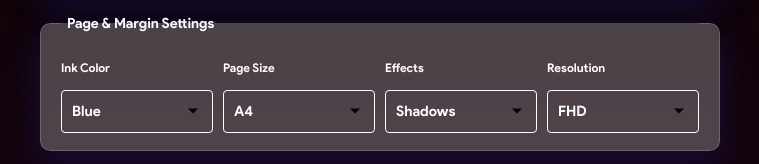
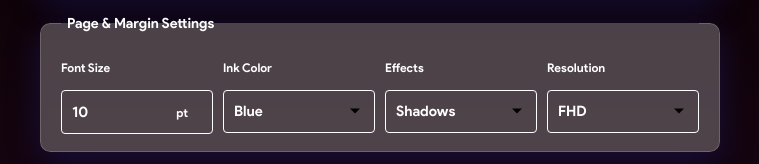
Before and after one commit to the-rebooted-coder/Take-Notes-Web, a website with bundled scripts: page docs/take-notes.html in a window 1280 px wide. Shown: the part 247-411 px from the top of the page, 460-1219 px from the left. Built offline with nearby package versions, Linux system fonts and the light colour scheme; no server answers; a script that the page names is missing; a web font is replaced by a local one.

Commit message:
Added Fontsize, Removed Page SIze

```diff
--- a/docs/css/index.css
+++ b/docs/css/index.css
@@ -22,7 +22,7 @@ body.dark {
   --font-color-primary: #fff;
   --elevation-background: #454545;
   --link-color: #09f;
-  --label-color: #aaa;
+  --label-color: #fff;
   --field-borders: white;
   --primary-button-bg: linear-gradient(to right, #695997, #654ea3);
   --primary-button-color: #fff;
@@ -496,6 +496,7 @@ input[type='file']::before {
 }
 .postfix-input label {
   display: block;
+  color: #fff;
   margin-bottom: 5px;
 }
 
--- a/docs/take-notes.html
+++ b/docs/take-notes.html
@@ -285,7 +285,7 @@
                 <legend>Page & Margin Settings</legend>
 
                 <div class="category-grid">
-                  <div class="postfix-input" data-postfix="pt" style="display: none;">
+                  <div class="postfix-input" data-postfix="pt">
                     <label for="font-size">Font Size</label>
                     <input
                       id="font-size"
@@ -293,7 +293,7 @@
                       step="0.5"
                       value="10"
                       type="number"
-                    />
+                      style="font-size: 15px; margin-top: 13px;"/>
                   </div>
                   <div>
                     <label class="block" for="ink-color">Ink Color</label>
@@ -303,12 +303,12 @@
                       <option value="#ba3807">Red</option>
                     </select>
                   </div>
-                  <div>
+                  <!-- <div>
                     <label class="block" for="page-size">Page Size</label>
                     <select id="page-size">
                       <option default value="a4">A4 &nbsp;</option>
                     </select>
-                  </div>
+                  </div> -->
                   <div>
                     <label class="block" for="page-effects">Effects</label>
                     <select id="page-effects">
```
